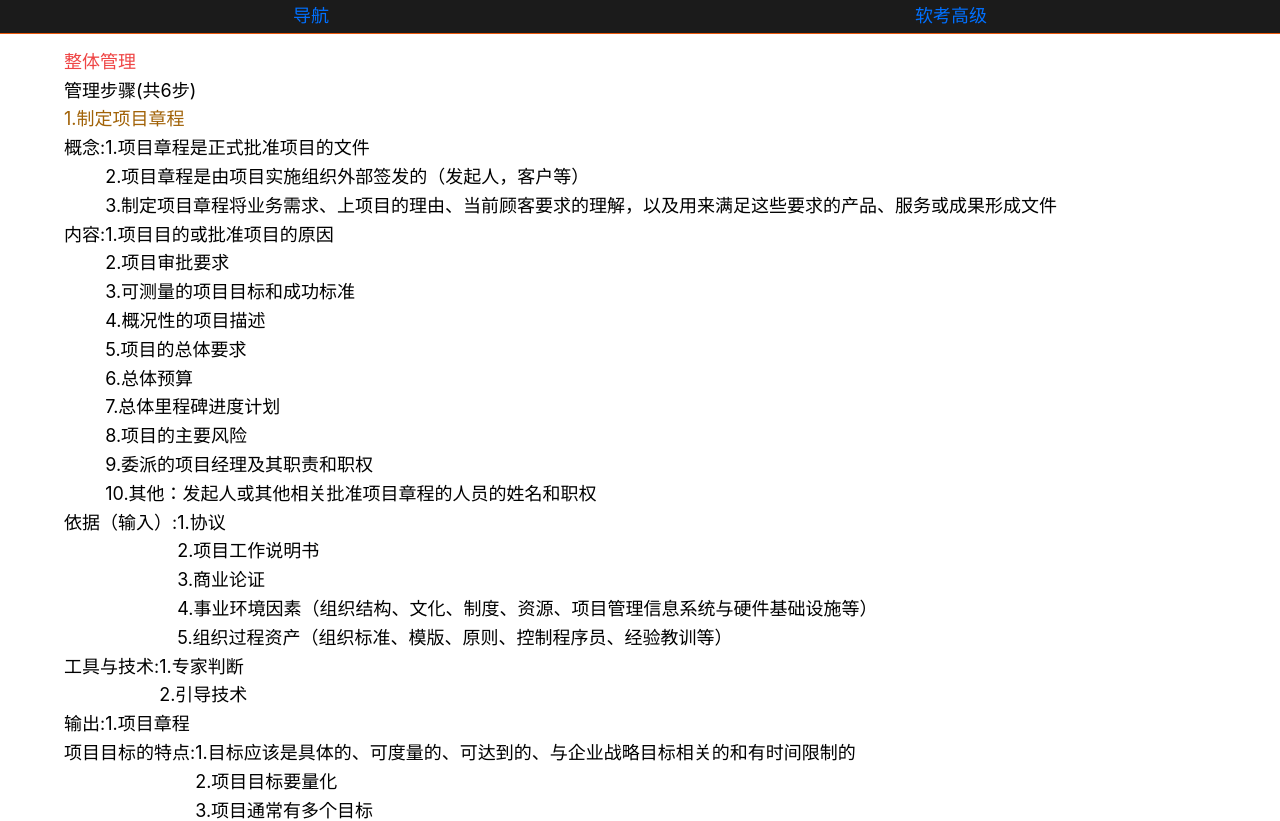
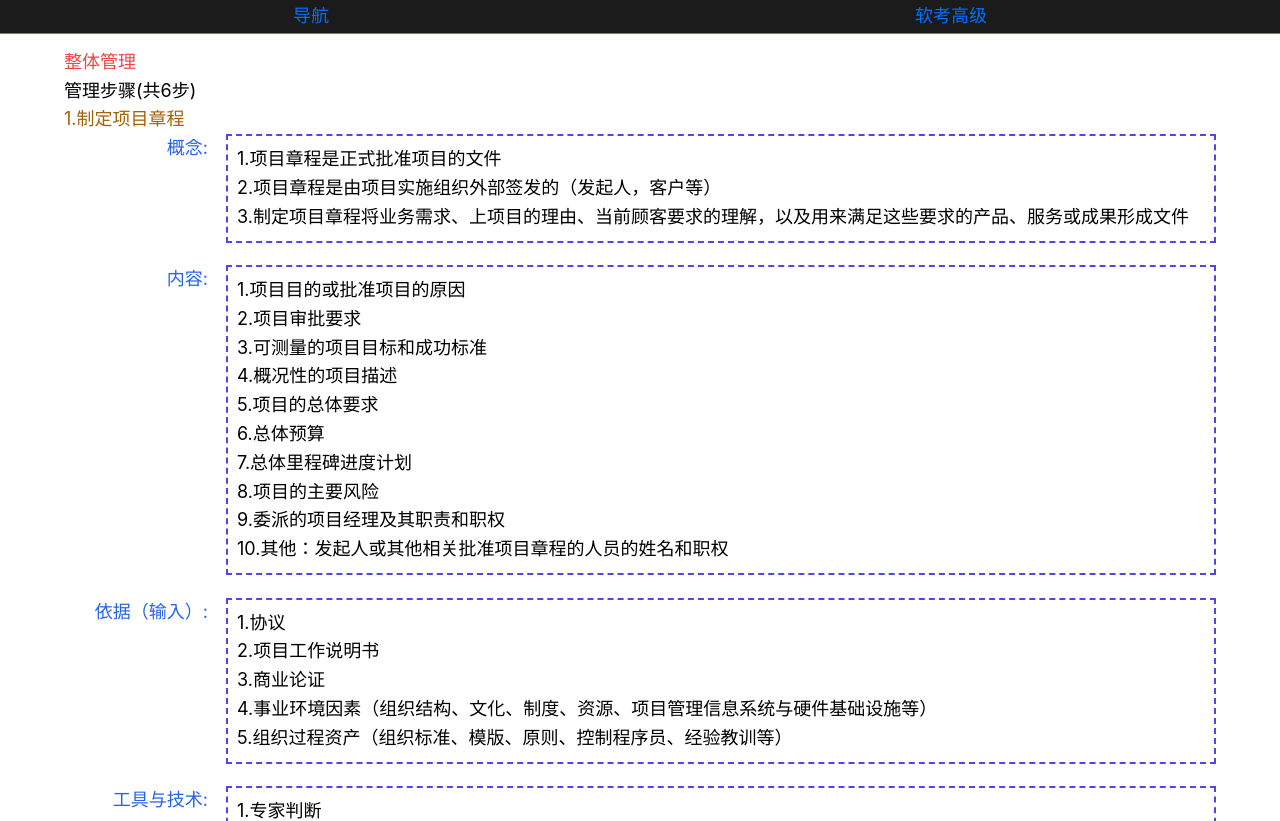
Before and after one commit to infipink/next-blog, a Next.js app: page /softTest/overallManagement in a window 1280 px wide. Shown: the top 821 px of the page. Built offline with nearby package versions, Linux system fonts and the light colour scheme.

Commit message:
feat: isCollapse

```diff
--- a/pages/softTest/overallManagement/index.js
+++ b/pages/softTest/overallManagement/index.js
@@ -1,9 +1,12 @@
 import Layout from 'components/layout';
 import Head from 'next/head';
+
+import { useState } from 'react';
 
 import { steps, infos } from 'utils/overallManagement';
 
 const Demo = (props) => {
+  const [isCollapse, setIsCollapse] = useState(false);
   return (
     <Layout home>
       <Head>
@@ -12,24 +15,25 @@ const Demo = (props) => {
       <h3 className="text-red-500">整体管理</h3>
       <div>管理步骤(共{steps.length}步)</div>
       {steps.map((step, i) => (
-        <div key={i}>
-          <div>
+        <div className="mb-10" key={i}>
           <div className="text-yellow-700">
             {i + 1}.{step}
           </div>
           {infos[i].map((y, yi) => (
-              <div key={yi} className="flex">
-                <div>{y.name}:</div>
-                <div>
+            <div key={yi} className="flex mb-5">
+              <div
+                className="text-blue-600 w-32 text-right mr-4 mb-2 cursor-pointer"
+                onClick={() => setIsCollapse(!isCollapse)}
+              >
+                {y.name}:
+              </div>
+              <div className="border-dashed border-2 border-indigo-600 p-2 flex-1	">
                 {y.content.map((z, zi) => (
-                    <div key={zi}>
-                      {zi + 1}.{z}
-                    </div>
+                  <div key={zi}>{isCollapse ? '' : `${zi + 1}.${z}`}</div>
                 ))}
               </div>
             </div>
           ))}
-          </div>
         </div>
       ))}
     </Layout>
```
Lines whose indentation alone changed are shown as unchanged.
